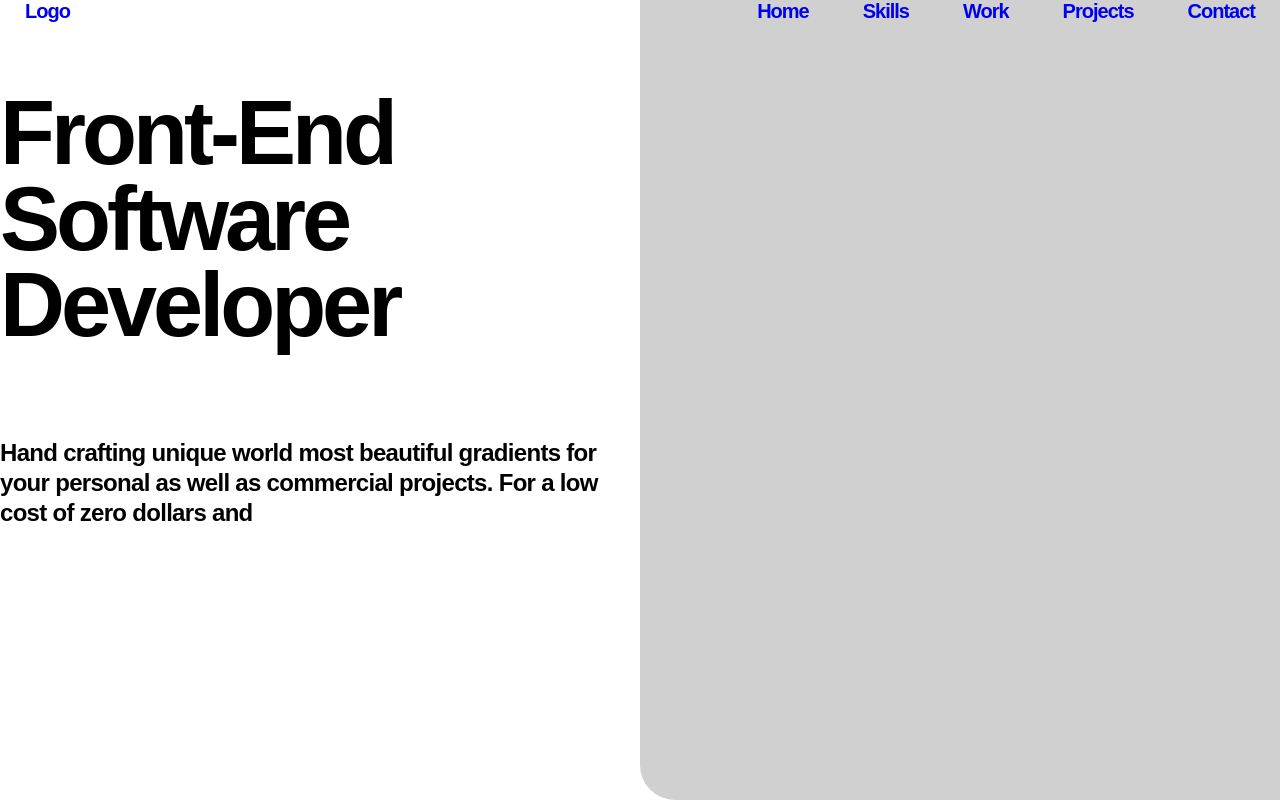
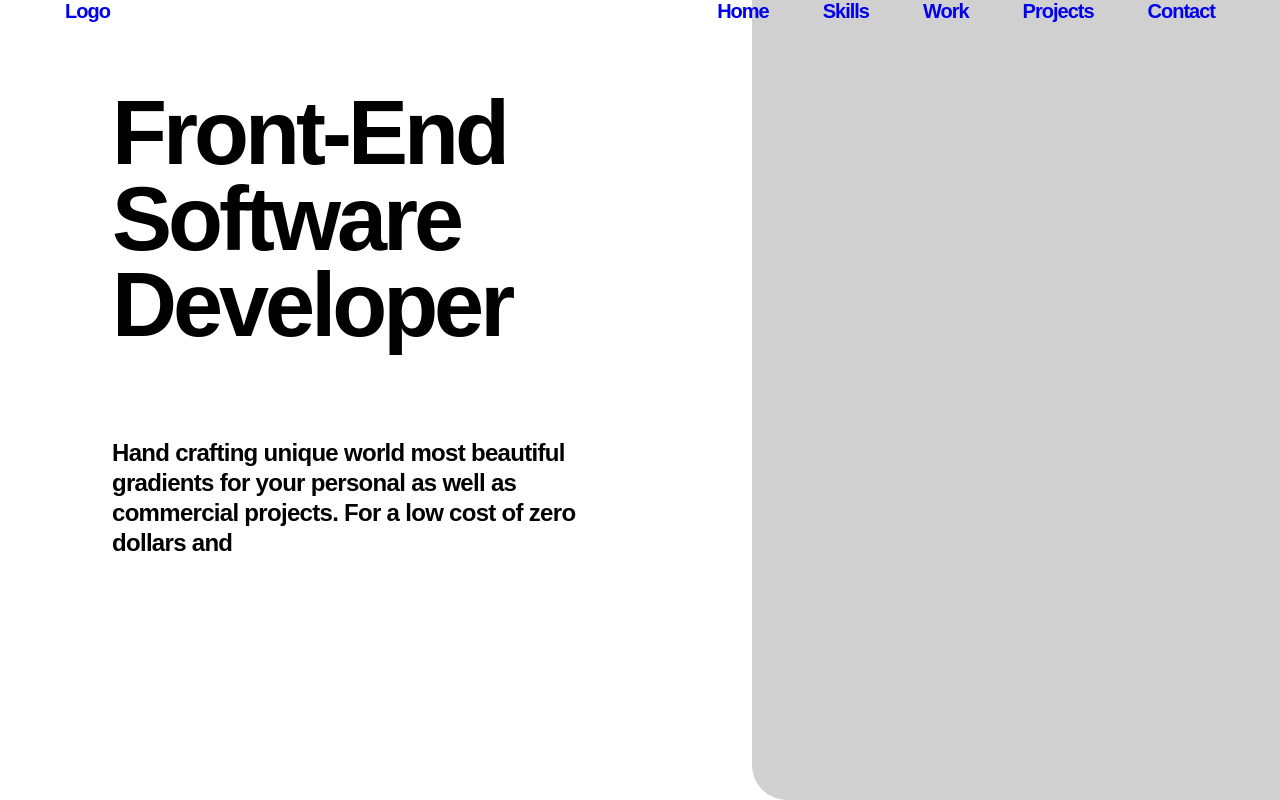
Before and after one commit to RyanWirth/portfolio, a Svelte app: page / in a window 1280 px wide. Built offline with nearby package versions, Linux system fonts and the light colour scheme; a web font is replaced by a local one.

Commit message:
Limit Header to 1200px in width

```diff
--- a/src/components/Header.svelte
+++ b/src/components/Header.svelte
@@ -5,7 +5,12 @@
     justify-content: space-between;
 
     position: absolute;
+    margin: 0 auto;
+    left: 0;
+    right: 0;
+
     width: 100%;
+    max-width: 1200px;
   }
 
   a {
--- a/src/components/Hero.svelte
+++ b/src/components/Hero.svelte
@@ -6,6 +6,7 @@
 
   article {
     flex: 1;
+    padding: 0 112px;
   }
 
   aside {
```
